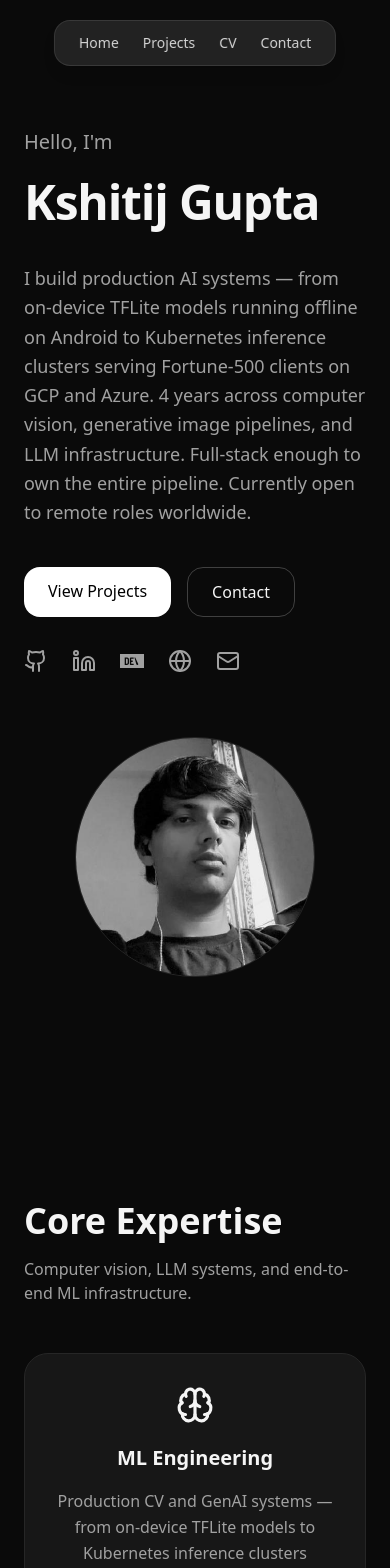
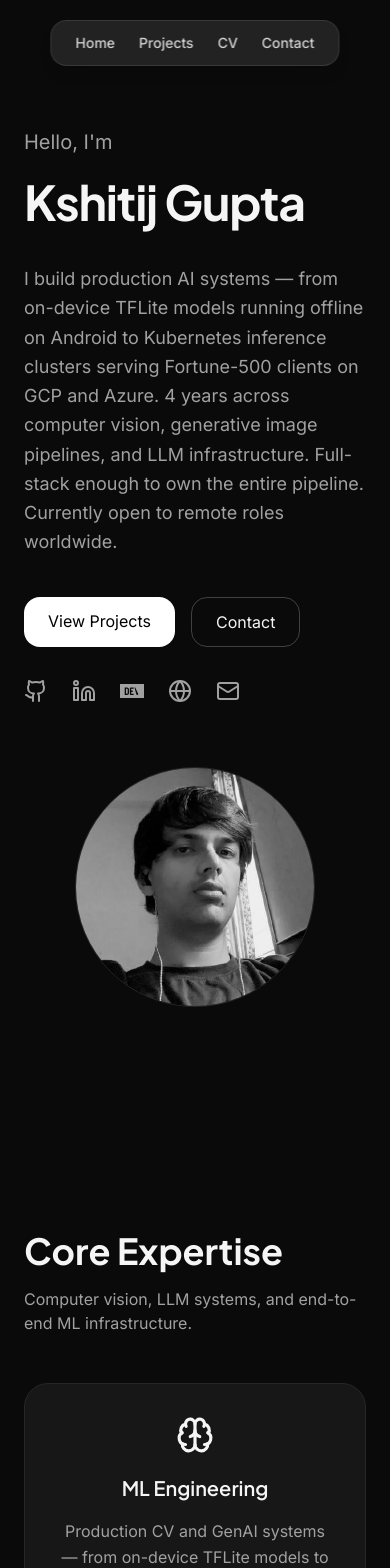
Before and after one commit to kshitijqwerty/website, a React (Vite) app: page / in a window 390 px wide. Shown: the top 1568 px of the page. Built offline with nearby package versions, Linux system fonts and the light colour scheme; no server answers.

Commit message:
Improve fonts

```diff
--- a/index.html
+++ b/index.html
@@ -4,6 +4,9 @@
     <meta charset="UTF-8" />
     <link rel="icon" type="image/svg+xml" href="/icon.svg" />
     <meta name="viewport" content="width=device-width, initial-scale=1.0" />
+    <link rel="preconnect" href="https://fonts.googleapis.com" />
+    <link rel="preconnect" href="https://fonts.gstatic.com" crossorigin />
+    <link href="https://fonts.googleapis.com/css2?family=Inter:wght@400;500;600;700&family=Plus+Jakarta+Sans:wght@600;700;800&display=swap" rel="stylesheet" />
     <title>Kshitij Gupta</title>
   </head>
   <body>
--- a/src/components/ExpertiseCard.jsx
+++ b/src/components/ExpertiseCard.jsx
@@ -23,7 +23,7 @@ export default function ExpertiseCard({
         <Icon size={38} />
       </div>
 
-      <h3 className="text-xl font-semibold">
+      <h3 className="text-xl font-semibold font-heading">
         {title}
       </h3>
 
--- a/src/components/ProjectCard.jsx
+++ b/src/components/ProjectCard.jsx
@@ -70,7 +70,7 @@ export default function ProjectCard({ project }) {
 
       {/* Content */}
       <div className="p-7 flex flex-col flex-1">
-        <h3 className="text-2xl font-semibold">{project.title}</h3>
+        <h3 className="text-2xl font-semibold font-heading">{project.title}</h3>
 
         <p className="text-neutral-400 mt-3 leading-relaxed">{project.desc}</p>
 
--- a/src/components/SectionTitle.jsx
+++ b/src/components/SectionTitle.jsx
@@ -4,7 +4,7 @@ export default function SectionTitle({
 }) {
   return (
     <div className="mb-12">
-      <h2 className="text-4xl font-bold">
+      <h2 className="text-4xl font-bold font-heading">
         {title}
       </h2>
 
--- a/src/index.css
+++ b/src/index.css
@@ -1 +1,6 @@
-@import "tailwindcss"
+@import "tailwindcss";
+
+@theme {
+  --font-sans: "Inter", ui-sans-serif, system-ui, sans-serif, "Apple Color Emoji", "Segoe UI Emoji", "Segoe UI Symbol", "Noto Color Emoji";
+  --font-heading: "Plus Jakarta Sans", sans-serif;
+}
--- a/src/pages/BlogPost.jsx
+++ b/src/pages/BlogPost.jsx
@@ -24,7 +24,7 @@ export default function BlogPost() {
           ← Back
         </Link>
 
-        <h1 className="text-4xl md:text-5xl font-bold mt-6">
+        <h1 className="text-4xl md:text-5xl font-bold mt-6 font-heading">
           {post.title}
         </h1>
 
--- a/src/sections/About.jsx
+++ b/src/sections/About.jsx
@@ -7,7 +7,7 @@ export default function About() {
 
   return (
     <section className="py-24 max-w-3xl">
-      <h2 className="text-4xl font-bold mb-6">About Me</h2>
+      <h2 className="text-4xl font-bold mb-6 font-heading">About Me</h2>
 
       <p className="text-neutral-400 leading-relaxed text-lg mb-6">
         I'm an ML Engineer with 4 years of production experience
--- a/src/sections/Blogs.jsx
+++ b/src/sections/Blogs.jsx
@@ -45,7 +45,7 @@ export default function Blogs() {
               {post.date}
             </p>
 
-            <h3 className="text-xl font-semibold mt-3">
+            <h3 className="text-xl font-semibold mt-3 font-heading">
               {post.title}
             </h3>
 
--- a/src/sections/CV.jsx
+++ b/src/sections/CV.jsx
@@ -6,7 +6,7 @@ export default function CV() {
 
   return (
     <section id="cv" className="py-24">
-      <h2 className="text-4xl font-bold mb-6">CV</h2>
+      <h2 className="text-4xl font-bold mb-6 font-heading">CV</h2>
 
       <p className="text-neutral-400 mb-8 max-w-2xl">
         You can preview my CV directly on the page or
--- a/src/sections/Contact.jsx
+++ b/src/sections/Contact.jsx
@@ -3,7 +3,7 @@ import SocialLinks from "../components/SocialLinks";
 export default function Contact() {
   return (
     <section id="contact" className="py-24">
-      <h2 className="text-4xl font-bold mb-6">
+      <h2 className="text-4xl font-bold mb-6 font-heading">
         Get in Touch
       </h2>
 
--- a/src/sections/Hero.jsx
+++ b/src/sections/Hero.jsx
@@ -16,7 +16,7 @@ export default function Hero() {
           initial={{ opacity: 0, y: 18 }}
           animate={{ opacity: 1, y: 0 }}
           transition={{ duration: 0.5 }}
-          className="text-5xl md:text-7xl font-bold tracking-tight leading-tight"
+          className="text-5xl md:text-7xl font-bold tracking-tight leading-tight font-heading"
         >
           Kshitij Gupta
         </motion.h1>
```
